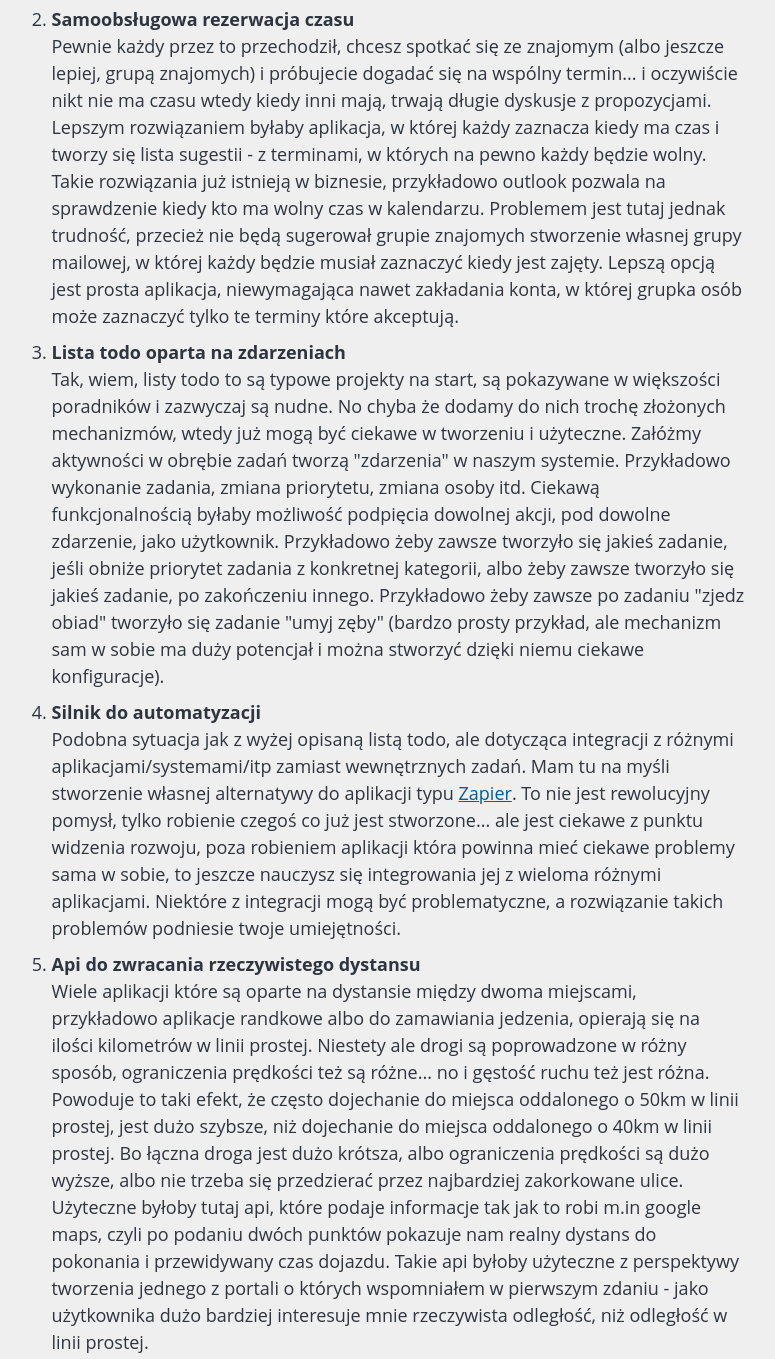
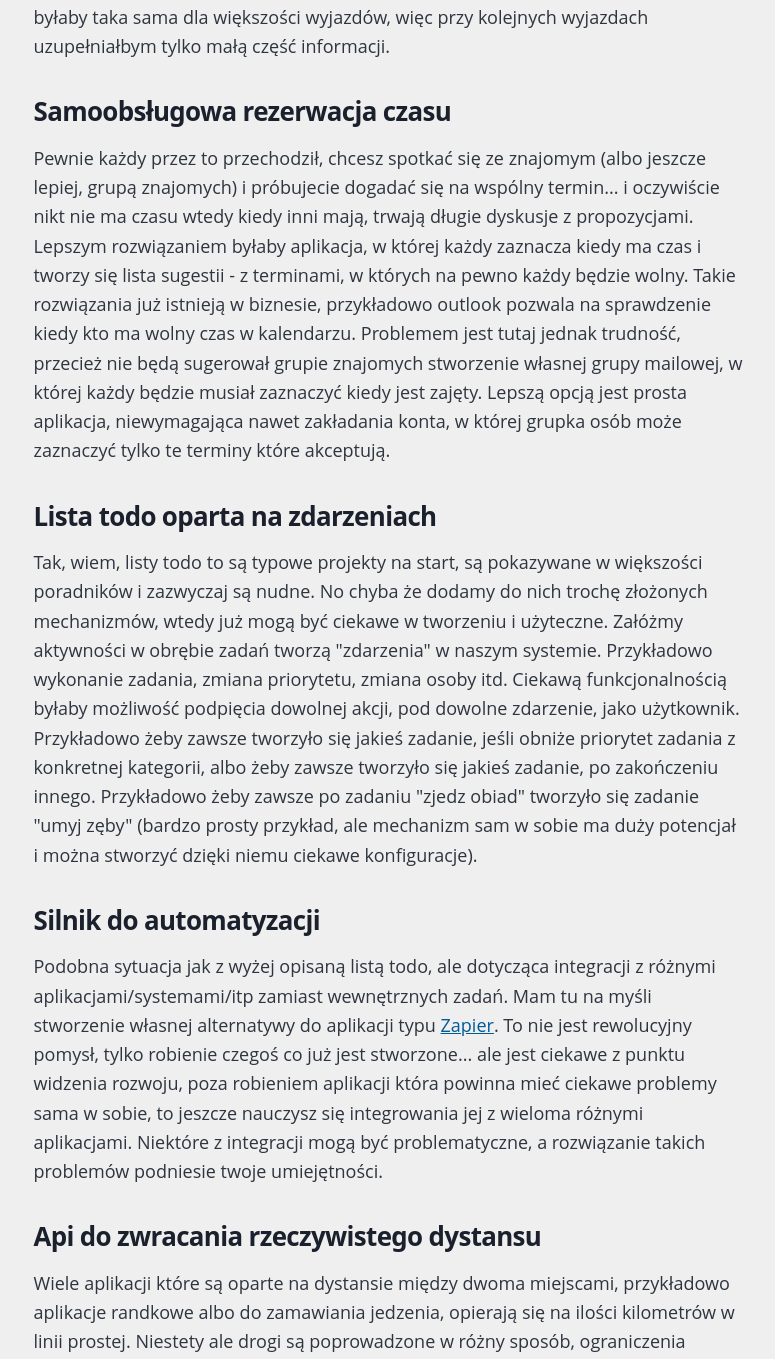
Before and after one commit to Marcin99b/faqprogramisty.pl, a Gatsby site: page /2-pomysly-na-projekty/ in a window 1280 px wide. Shown: the part 896-2255 px from the top of the page, without its empty margins (251-1026 px from the left). Built offline with nearby package versions, Linux system fonts and the light colour scheme; Gatsby itself is replaced by a stand-in of ours.

Commit message:
better styles in projects ideas

```diff
--- a/content/blog/2-pomysly-na-projekty/index.md
+++ b/content/blog/2-pomysly-na-projekty/index.md
@@ -9,13 +9,22 @@ Zdecydowałeś już z jakiego zestawu narzędzi chcesz skorzystać, ale nie masz
 
 Jeśli masz pomysł co mógłbym do niej dodać - <a target="_blank" rel="noreferrer" href="https://github.com/Marcin99b/faqprogramisty.pl/issues">Dodaj issue na githubie projektu</a>
 
-1. **Planer podróży/wycieczek**<br/>
-   Jako leniwa osoba, nie lubię spędzać czasu na dokładnym planowaniu wyjazdów, szczególnie jeśli to ma być kolejny standardowy wyjazd z punktu A do punktu B. Nie chce mi się przeglądać hoteli, porównywać ich ze sobą, sprawdzać który jest w jakiej lokalizacji, czy spełniają moje wymagania. Nie chce mi się również przeglądać miejsc gdzie można coś zjeść, ani planować dojazdów do różnych miejsc. Nie chce mi się ustalać planów dnia, o której godzinie powinienem co zrobić, żeby zdążyć z czymś na którąś godzinę. Bardzo przydatna byłaby aplikacja, która zrobiłaby to wszystko za mnie. Podałbym jej miejsce do którego jadę, podstawowe wymagania (budżet, miejsca które muszę odwiedzić, ewentualne sztywne terminy, różnego rodzaju preferencje itp) i wygenerowałaby mi cały plan wyjazdu. Dodatkowo część preferencji byłaby taka sama dla większości wyjazdów, więc przy kolejnych wyjazdach uzupełniałbym tylko małą część informacji.
-2. **Samoobsługowa rezerwacja czasu**<br/>
-   Pewnie każdy przez to przechodził, chcesz spotkać się ze znajomym (albo jeszcze lepiej, grupą znajomych) i próbujecie dogadać się na wspólny termin... i oczywiście nikt nie ma czasu wtedy kiedy inni mają, trwają długie dyskusje z propozycjami. Lepszym rozwiązaniem byłaby aplikacja, w której każdy zaznacza kiedy ma czas i tworzy się lista sugestii - z terminami, w których na pewno każdy będzie wolny. Takie rozwiązania już istnieją w biznesie, przykładowo outlook pozwala na sprawdzenie kiedy kto ma wolny czas w kalendarzu. Problemem jest tutaj jednak trudność, przecież nie będą sugerował grupie znajomych stworzenie własnej grupy mailowej, w której każdy będzie musiał zaznaczyć kiedy jest zajęty. Lepszą opcją jest prosta aplikacja, niewymagająca nawet zakładania konta, w której grupka osób może zaznaczyć tylko te terminy które akceptują.
-3. **Lista todo oparta na zdarzeniach**<br/>
-   Tak, wiem, listy todo to są typowe projekty na start, są pokazywane w większości poradników i zazwyczaj są nudne. No chyba że dodamy do nich trochę złożonych mechanizmów, wtedy już mogą być ciekawe w tworzeniu i użyteczne. Załóżmy aktywności w obrębie zadań tworzą "zdarzenia" w naszym systemie. Przykładowo wykonanie zadania, zmiana priorytetu, zmiana osoby itd. Ciekawą funkcjonalnością byłaby możliwość podpięcia dowolnej akcji, pod dowolne zdarzenie, jako użytkownik. Przykładowo żeby zawsze tworzyło się jakieś zadanie, jeśli obniże priorytet zadania z konkretnej kategorii, albo żeby zawsze tworzyło się jakieś zadanie, po zakończeniu innego. Przykładowo żeby zawsze po zadaniu "zjedz obiad" tworzyło się zadanie "umyj zęby" (bardzo prosty przykład, ale mechanizm sam w sobie ma duży potencjał i można stworzyć dzięki niemu ciekawe konfiguracje).
-4. **Silnik do automatyzacji**<br/>
-   Podobna sytuacja jak z wyżej opisaną listą todo, ale dotycząca integracji z różnymi aplikacjami/systemami/itp zamiast wewnętrznych zadań. Mam tu na myśli stworzenie własnej alternatywy do aplikacji typu <a target="_blank" rel="noreferrer" href="https://zapier.com/">Zapier</a>. To nie jest rewolucyjny pomysł, tylko robienie czegoś co już jest stworzone... ale jest ciekawe z punktu widzenia rozwoju, poza robieniem aplikacji która powinna mieć ciekawe problemy sama w sobie, to jeszcze nauczysz się integrowania jej z wieloma różnymi aplikacjami. Niektóre z integracji mogą być problematyczne, a rozwiązanie takich problemów podniesie twoje umiejętności.
-5. **Api do zwracania rzeczywistego dystansu**<br/>
-   Wiele aplikacji które są oparte na dystansie między dwoma miejscami, przykładowo aplikacje randkowe albo do zamawiania jedzenia, opierają się na ilości kilometrów w linii prostej. Niestety ale drogi są poprowadzone w różny sposób, ograniczenia prędkości też są różne... no i gęstość ruchu też jest różna. Powoduje to taki efekt, że często dojechanie do miejsca oddalonego o 50km w linii prostej, jest dużo szybsze, niż dojechanie do miejsca oddalonego o 40km w linii prostej. Bo łączna droga jest dużo krótsza, albo ograniczenia prędkości są dużo wyższe, albo nie trzeba się przedzierać przez najbardziej zakorkowane ulice. Użyteczne byłoby tutaj api, które podaje informacje tak jak to robi m.in google maps, czyli po podaniu dwóch punktów pokazuje nam realny dystans do pokonania i przewidywany czas dojazdu. Takie api byłoby użyteczne z perspektywy tworzenia jednego z portali o których wspomniałem w pierwszym zdaniu - jako użytkownika dużo bardziej interesuje mnie rzeczywista odległość, niż odległość w linii prostej.
+#### Planer podróży/wycieczek
+
+Jako leniwa osoba, nie lubię spędzać czasu na dokładnym planowaniu wyjazdów, szczególnie jeśli to ma być kolejny standardowy wyjazd z punktu A do punktu B. Nie chce mi się przeglądać hoteli, porównywać ich ze sobą, sprawdzać który jest w jakiej lokalizacji, czy spełniają moje wymagania. Nie chce mi się również przeglądać miejsc gdzie można coś zjeść, ani planować dojazdów do różnych miejsc. Nie chce mi się ustalać planów dnia, o której godzinie powinienem co zrobić, żeby zdążyć z czymś na którąś godzinę. Bardzo przydatna byłaby aplikacja, która zrobiłaby to wszystko za mnie. Podałbym jej miejsce do którego jadę, podstawowe wymagania (budżet, miejsca które muszę odwiedzić, ewentualne sztywne terminy, różnego rodzaju preferencje itp) i wygenerowałaby mi cały plan wyjazdu. Dodatkowo część preferencji byłaby taka sama dla większości wyjazdów, więc przy kolejnych wyjazdach uzupełniałbym tylko małą część informacji.
+
+#### Samoobsługowa rezerwacja czasu
+
+Pewnie każdy przez to przechodził, chcesz spotkać się ze znajomym (albo jeszcze lepiej, grupą znajomych) i próbujecie dogadać się na wspólny termin... i oczywiście nikt nie ma czasu wtedy kiedy inni mają, trwają długie dyskusje z propozycjami. Lepszym rozwiązaniem byłaby aplikacja, w której każdy zaznacza kiedy ma czas i tworzy się lista sugestii - z terminami, w których na pewno każdy będzie wolny. Takie rozwiązania już istnieją w biznesie, przykładowo outlook pozwala na sprawdzenie kiedy kto ma wolny czas w kalendarzu. Problemem jest tutaj jednak trudność, przecież nie będą sugerował grupie znajomych stworzenie własnej grupy mailowej, w której każdy będzie musiał zaznaczyć kiedy jest zajęty. Lepszą opcją jest prosta aplikacja, niewymagająca nawet zakładania konta, w której grupka osób może zaznaczyć tylko te terminy które akceptują.
+
+#### Lista todo oparta na zdarzeniach
+
+Tak, wiem, listy todo to są typowe projekty na start, są pokazywane w większości poradników i zazwyczaj są nudne. No chyba że dodamy do nich trochę złożonych mechanizmów, wtedy już mogą być ciekawe w tworzeniu i użyteczne. Załóżmy aktywności w obrębie zadań tworzą "zdarzenia" w naszym systemie. Przykładowo wykonanie zadania, zmiana priorytetu, zmiana osoby itd. Ciekawą funkcjonalnością byłaby możliwość podpięcia dowolnej akcji, pod dowolne zdarzenie, jako użytkownik. Przykładowo żeby zawsze tworzyło się jakieś zadanie, jeśli obniże priorytet zadania z konkretnej kategorii, albo żeby zawsze tworzyło się jakieś zadanie, po zakończeniu innego. Przykładowo żeby zawsze po zadaniu "zjedz obiad" tworzyło się zadanie "umyj zęby" (bardzo prosty przykład, ale mechanizm sam w sobie ma duży potencjał i można stworzyć dzięki niemu ciekawe konfiguracje).
+
+#### Silnik do automatyzacji
+
+Podobna sytuacja jak z wyżej opisaną listą todo, ale dotycząca integracji z różnymi aplikacjami/systemami/itp zamiast wewnętrznych zadań. Mam tu na myśli stworzenie własnej alternatywy do aplikacji typu <a target="_blank" rel="noreferrer" href="https://zapier.com/">Zapier</a>. To nie jest rewolucyjny pomysł, tylko robienie czegoś co już jest stworzone... ale jest ciekawe z punktu widzenia rozwoju, poza robieniem aplikacji która powinna mieć ciekawe problemy sama w sobie, to jeszcze nauczysz się integrowania jej z wieloma różnymi aplikacjami. Niektóre z integracji mogą być problematyczne, a rozwiązanie takich problemów podniesie twoje umiejętności.
+
+#### Api do zwracania rzeczywistego dystansu
+
+Wiele aplikacji które są oparte na dystansie między dwoma miejscami, przykładowo aplikacje randkowe albo do zamawiania jedzenia, opierają się na ilości kilometrów w linii prostej. Niestety ale drogi są poprowadzone w różny sposób, ograniczenia prędkości też są różne... no i gęstość ruchu też jest różna. Powoduje to taki efekt, że często dojechanie do miejsca oddalonego o 50km w linii prostej, jest dużo szybsze, niż dojechanie do miejsca oddalonego o 40km w linii prostej. Bo łączna droga jest dużo krótsza, albo ograniczenia prędkości są dużo wyższe, albo nie trzeba się przedzierać przez najbardziej zakorkowane ulice. Użyteczne byłoby tutaj api, które podaje informacje tak jak to robi m.in google maps, czyli po podaniu dwóch punktów pokazuje nam realny dystans do pokonania i przewidywany czas dojazdu. Takie api byłoby użyteczne z perspektywy tworzenia jednego z portali o których wspomniałem w pierwszym zdaniu - jako użytkownika dużo bardziej interesuje mnie rzeczywista odległość, niż odległość w linii prostej.
```
